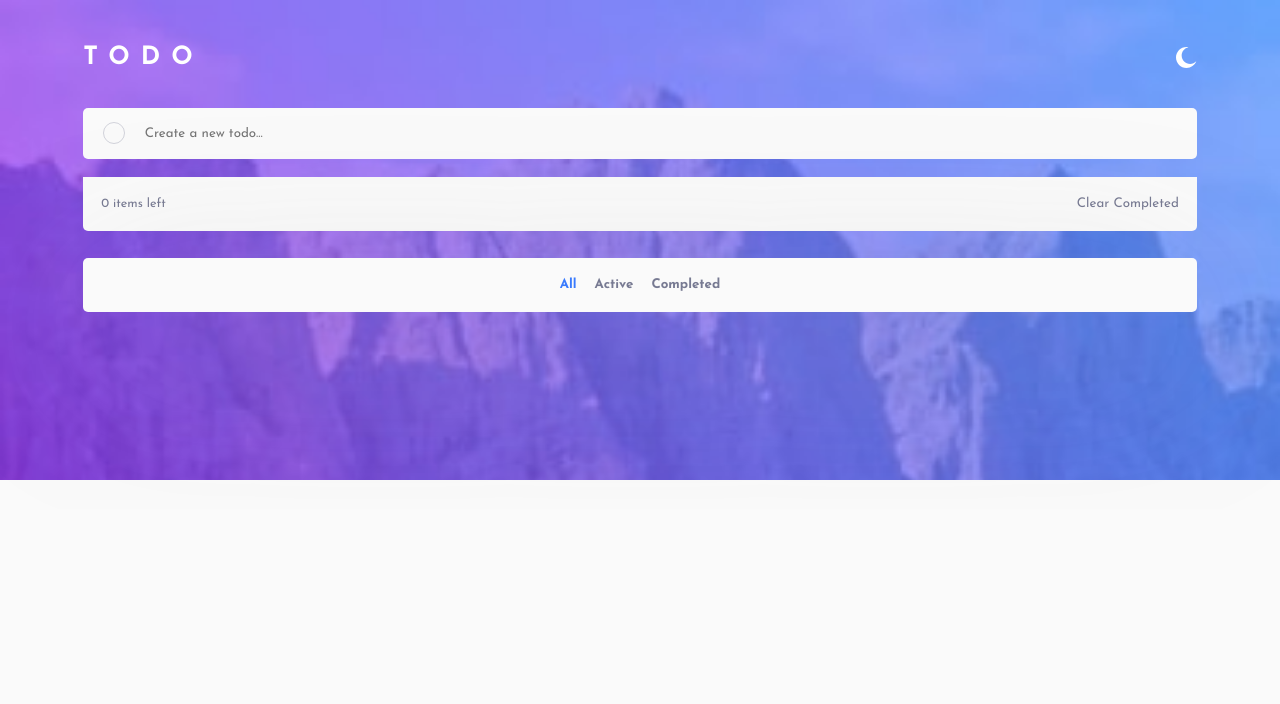
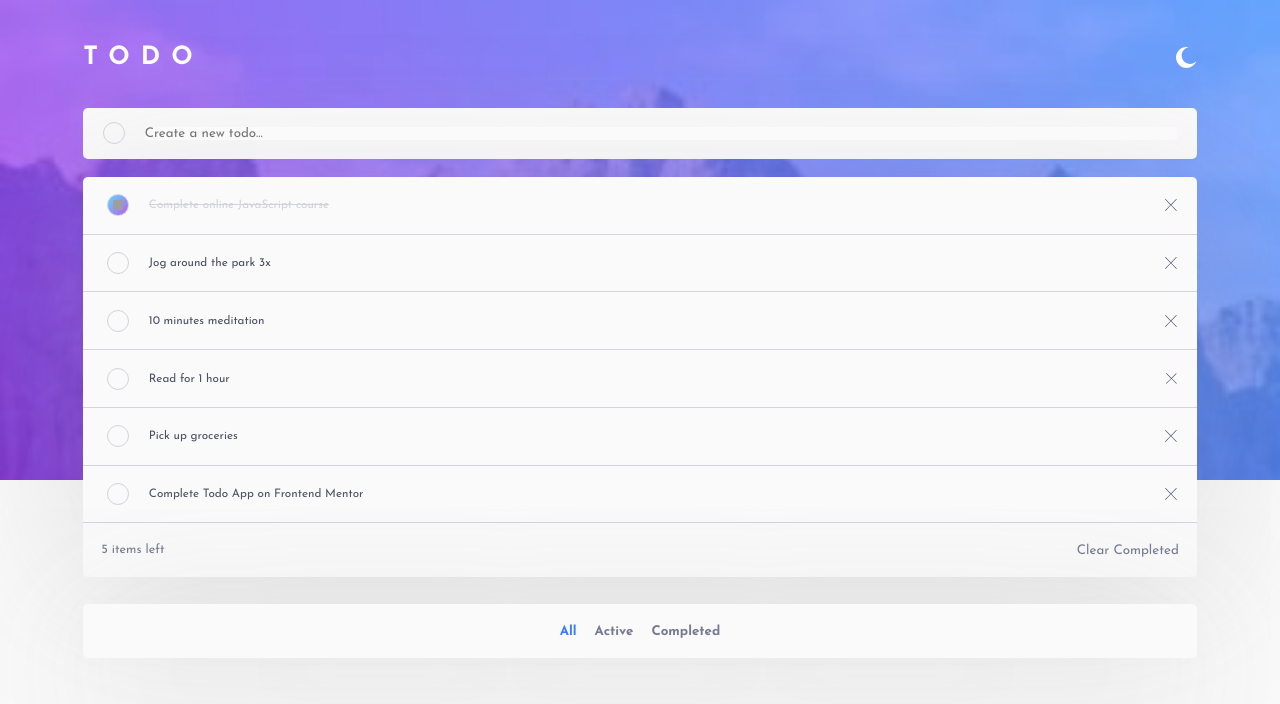
Before and after one commit to AngeliqueDF/react-todo-app-with-drag-n-drop, a React (Create React App) app: page / in a window 1280 px wide. Shown: the top 704 px of the page. Built offline with nearby package versions, Linux system fonts and the light colour scheme; grey boxes are pictures that could not be loaded.

Commit message:
Update App.js

```diff
--- a/src/App.js
+++ b/src/App.js
@@ -5,7 +5,38 @@ import DeleteTask from './components/DeleteTask';
 import { useEffect, useState } from 'react';
 
 function App() {
-  const [tasks, setTasks] = useState([])
+  const [tasks, setTasks] = useState([
+    {
+      id: 0,
+      complete: true,
+      content: 'Complete online JavaScript course'
+    },
+    {
+      id: 1,
+      complete: false,
+      content: 'Jog around the park 3x'
+    },
+    {
+      id: 0,
+      complete: false,
+      content: '10 minutes meditation'
+    },
+    {
+      id: 0,
+      complete: false,
+      content: 'Read for 1 hour'
+    },
+    {
+      id: 0,
+      complete: false,
+      content: 'Pick up groceries'
+    },
+    {
+      id: 0,
+      complete: false,
+      content: 'Complete Todo App on Frontend Mentor'
+    },
+  ])
   const [filter, setFilter] = useState('all')
 
   useEffect(() => {
```
